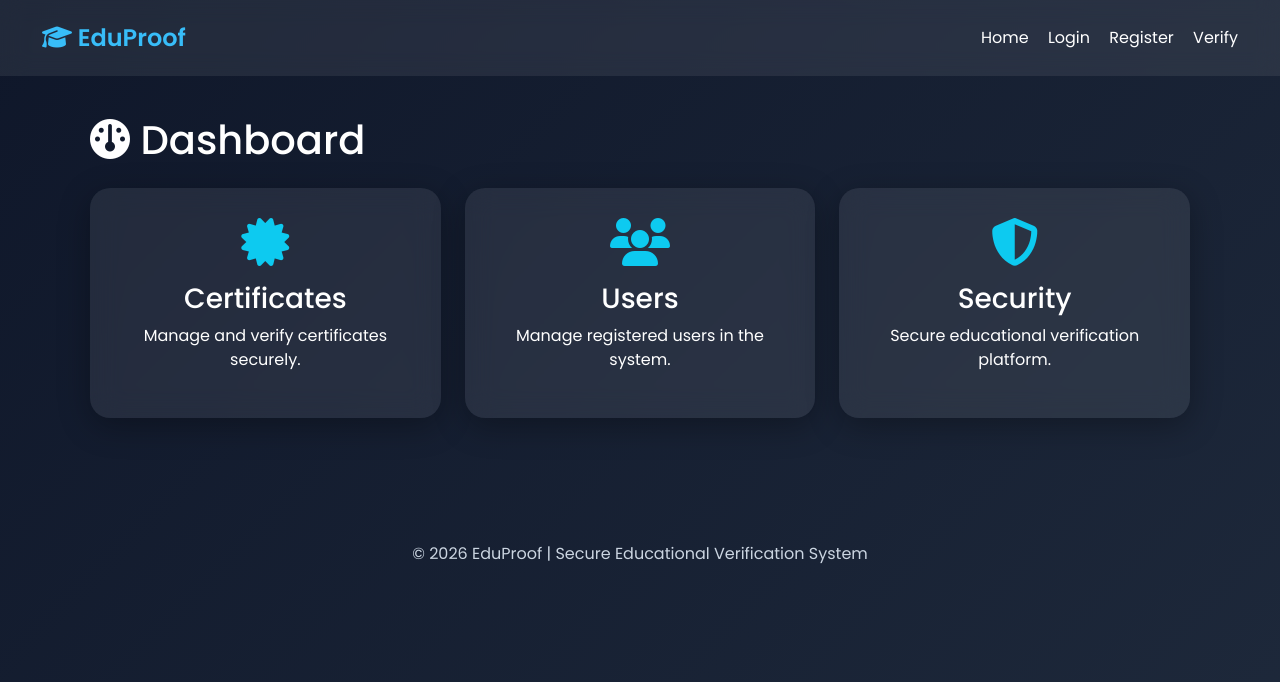
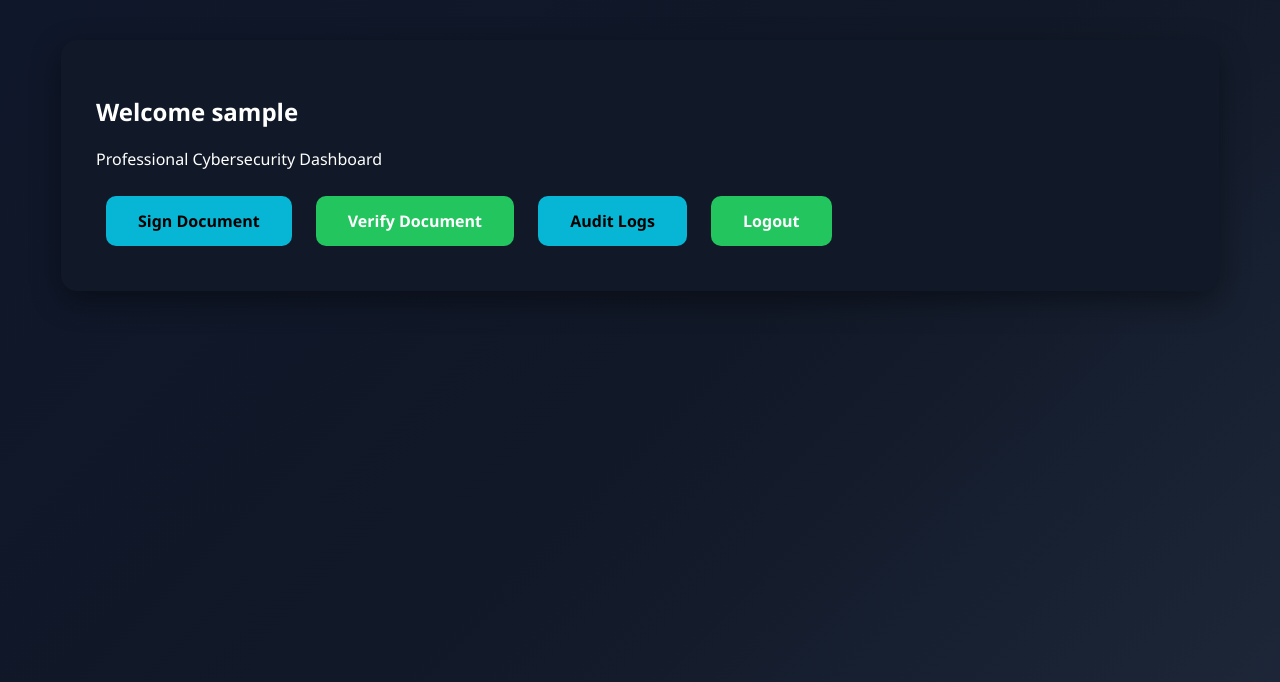
Before and after one commit to Mohammad-Yousuf2272/Eduproof, a Flask app: page /dashboard in a window 1280 px wide. Shown: the top 682 px of the page. Before the commit the page ends 564 px from the top, so only its background shows below. Run offline with Flask 3, Linux system fonts and the light colour scheme; the visitor is signed in with stand-in values (Sample User, id 1).

Commit message:
Refactor dashboard layout and add navigation buttons
Removed unnecessary sections and added navigation buttons.

```diff
--- a/templates/dashboard.html
+++ b/templates/dashboard.html
@@ -1,65 +1,15 @@
 
-{% extends 'base.html' %}
+<link rel="stylesheet" href="{{ url_for('static', filename='css/style.css') }}">
 
-{% block title %}Dashboard | EduProof{% endblock %}
+<div class="card">
 
-{% block content %}
+<h2>Welcome {{ username }}</h2>
 
-<h1 class="mb-4">
-    <i class="fa-solid fa-gauge"></i>
-    Dashboard
-</h1>
+<p>Professional Cybersecurity Dashboard</p>
 
-<div class="row">
-
-    <div class="col-md-4 mb-4">
-
-        <div class="glass-card text-center">
-
-            <i class="fa-solid fa-certificate fa-3x mb-3 text-info"></i>
-
-            <h3>Certificates</h3>
-
-            <p>
-                Manage and verify certificates securely.
-            </p>
-
-        </div>
-
-    </div>
-
-    <div class="col-md-4 mb-4">
-
-        <div class="glass-card text-center">
-
-            <i class="fa-solid fa-users fa-3x mb-3 text-info"></i>
-
-            <h3>Users</h3>
-
-            <p>
-                Manage registered users in the system.
-            </p>
-
-        </div>
-
-    </div>
-
-    <div class="col-md-4 mb-4">
-
-        <div class="glass-card text-center">
-
-            <i class="fa-solid fa-shield-halved fa-3x mb-3 text-info"></i>
-
-            <h3>Security</h3>
-
-            <p>
-                Secure educational verification platform.
-            </p>
-
-        </div>
-
-    </div>
+<a class="btn primary" href="/sign">Sign Document</a>
+<a class="btn secondary" href="/verify">Verify Document</a>
+<a class="btn primary" href="/logs">Audit Logs</a>
+<a class="btn secondary" href="/logout">Logout</a>
 
 </div>
-
-{% endblock %}
```
